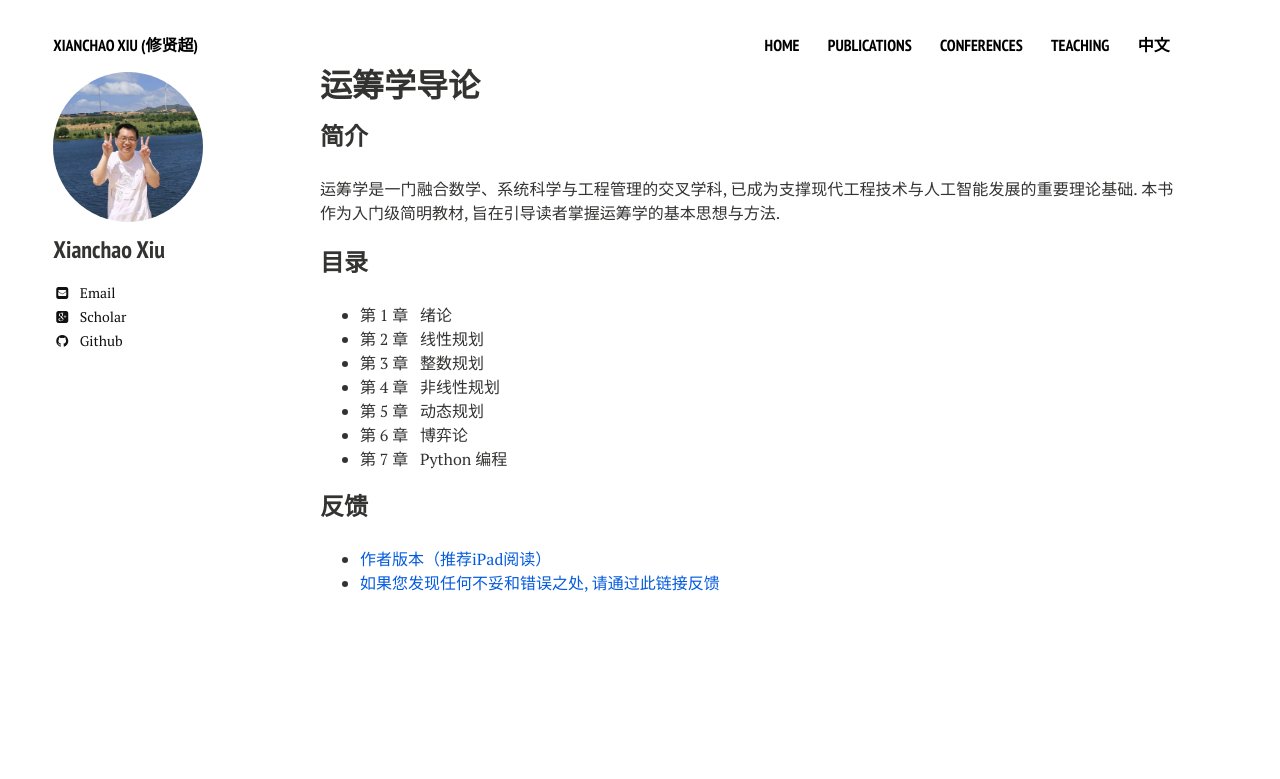
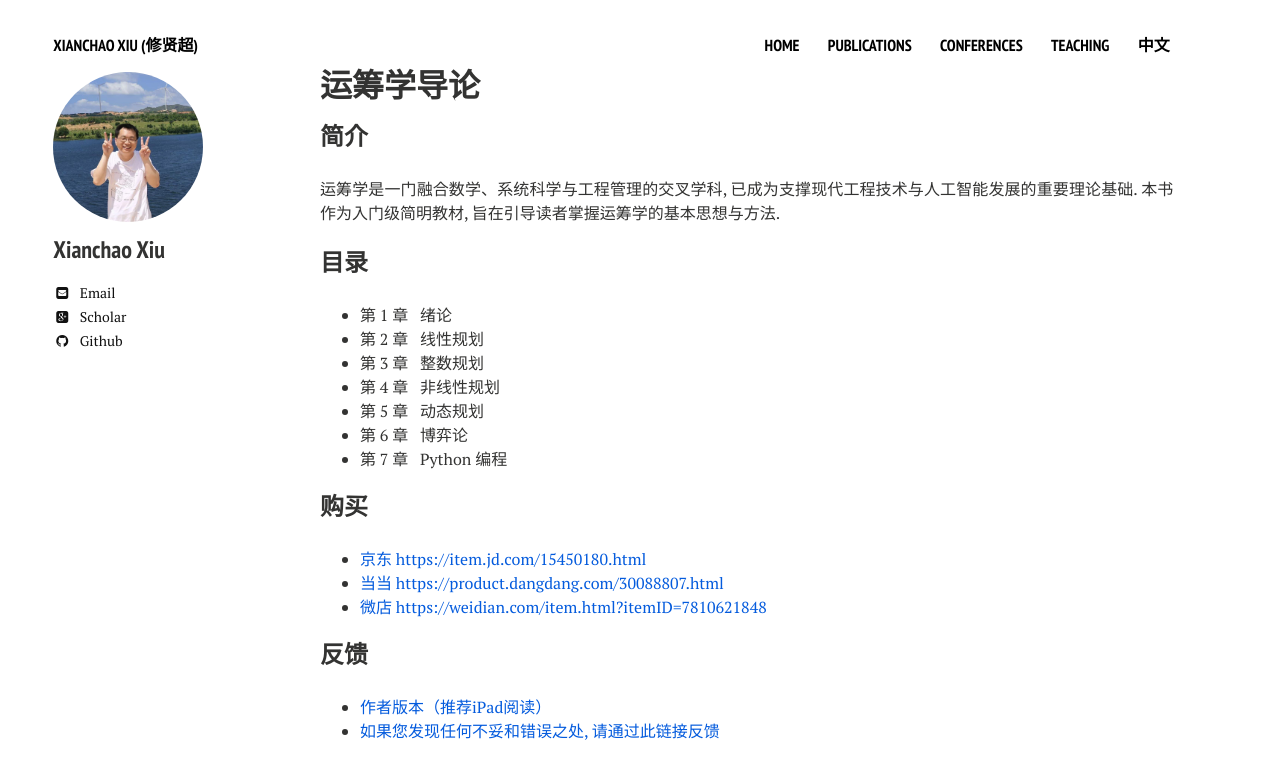
Before and after one commit to xianchaoxiu/xianchaoxiu.github.io, a Jekyll site: the page built from chinese/book/OR/index.md, in a window 1280 px wide. Shown: the top 779 px of the page. Built offline with Jekyll 4.4.1, drawn with Linux system fonts in a browser that asks for light colours; nearby versions of some CDN libraries.

Commit message:
Update index.md

```diff
--- a/chinese/book/OR/index.md
+++ b/chinese/book/OR/index.md
@@ -19,6 +19,13 @@ share: false
 *  第 7 章 &nbsp;  Python 编程 <br>
 
 
+### 购买
+* <a href="https://item.jd.com/15450180.html" class="textlink" target="_blank"> 京东 https://item.jd.com/15450180.html </a>  <br>
+* <a href="https://product.dangdang.com/30088807.html" class="textlink" target="_blank"> 当当 https://product.dangdang.com/30088807.html </a> <br>
+* <a href="https://weidian.com/item.html?itemID=7810621848" class="textlink" target="_blank"> 微店 https://weidian.com/item.html?itemID=7810621848 </a>  <br>
+
+
+
 ### 反馈
 * <a href="../OR/运筹学导论.pdf" class="textlink" target="_blank"> 作者版本（推荐iPad阅读） </a> <br>
 * <a href="https://docs.qq.com/form/page/DTkZycUxMRUpkRHpY" class="textlink" target="_blank">如果您发现任何不妥和错误之处, 请通过此链接反馈 </a> <br>
```
